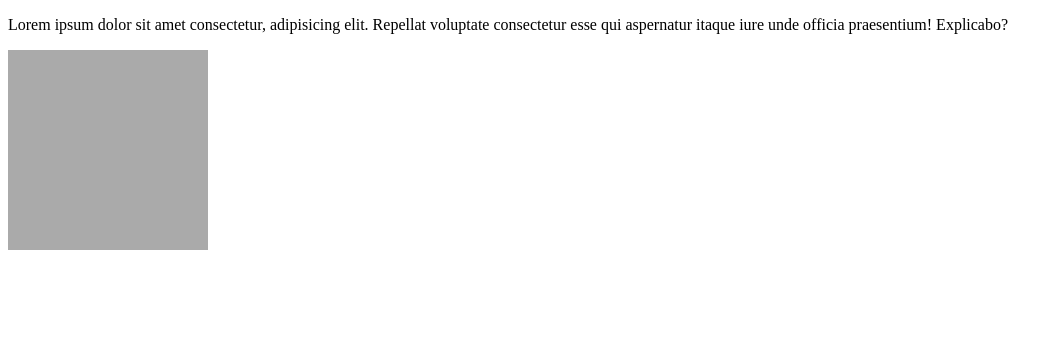
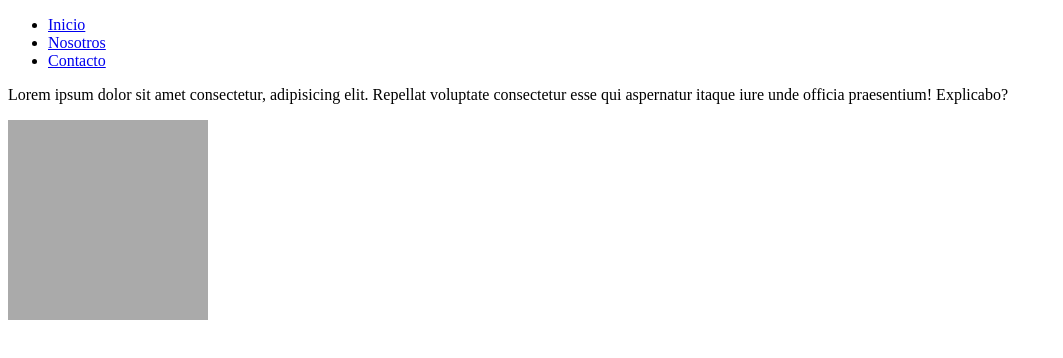
Before and after one commit to juanmabrignole/clase10-GitHub, a plain HTML site: page index.html in a window 1280 px wide. Shown: the whole page, without its empty margins (0-1063 px from the left). Drawn offline with Linux system fonts and the light colour scheme.

Commit message:
index con links

```diff
--- a/index.html
+++ b/index.html
@@ -8,6 +8,14 @@
     <title>clase 09 GIT</title>
 </head>
 <body>
+
+    <nav>
+        <ul>
+            <li><a href="#">Inicio</a></li>
+            <li><a href="pages/nosotros.html">Nosotros</a></li>
+            <li><a href="pages/contacto.html">Contacto</a></li>
+        </ul>
+    </nav>
 
     <p>Lorem ipsum dolor sit amet consectetur, adipisicing elit. Repellat voluptate consectetur esse qui aspernatur itaque iure unde officia praesentium! Explicabo?</p>
 
```
